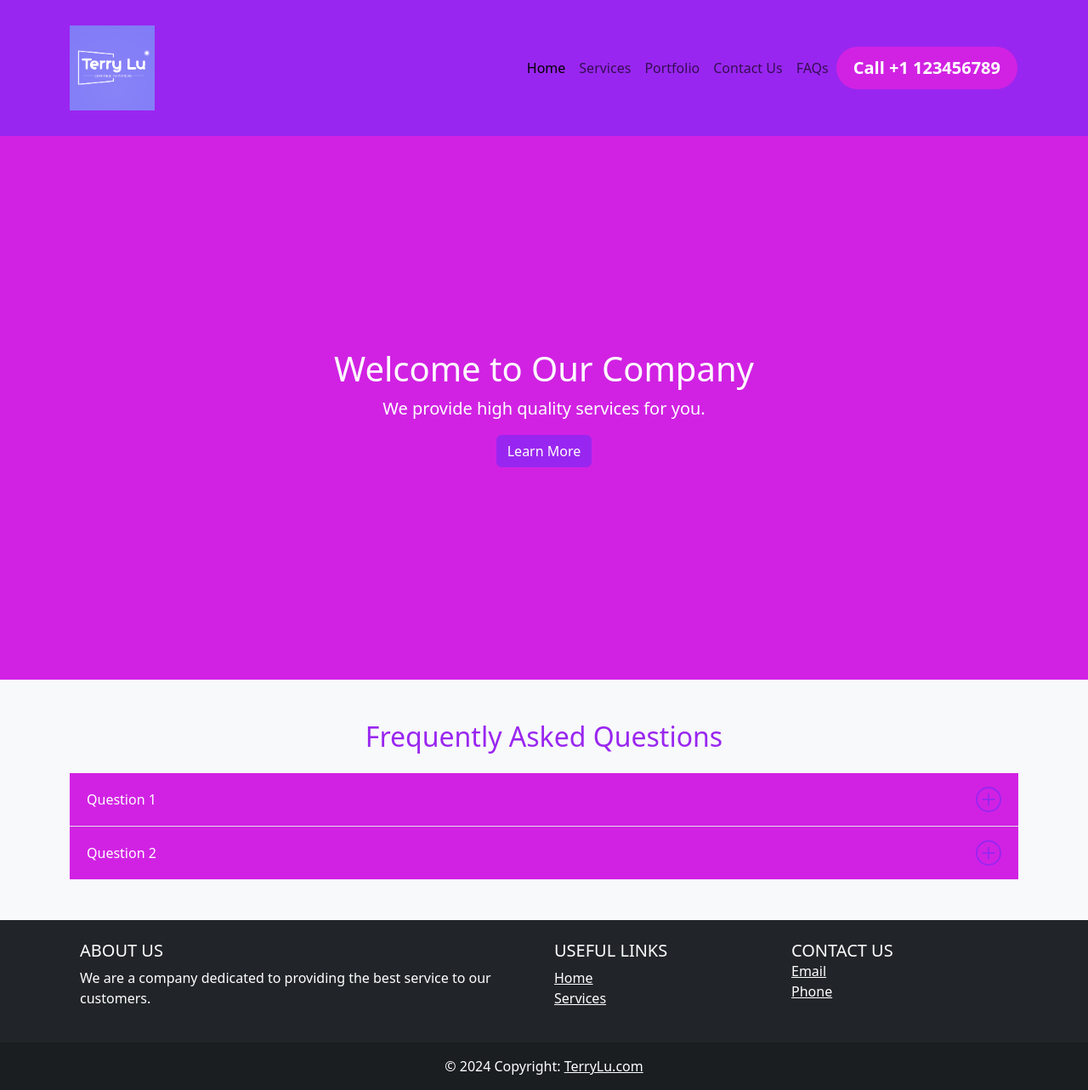
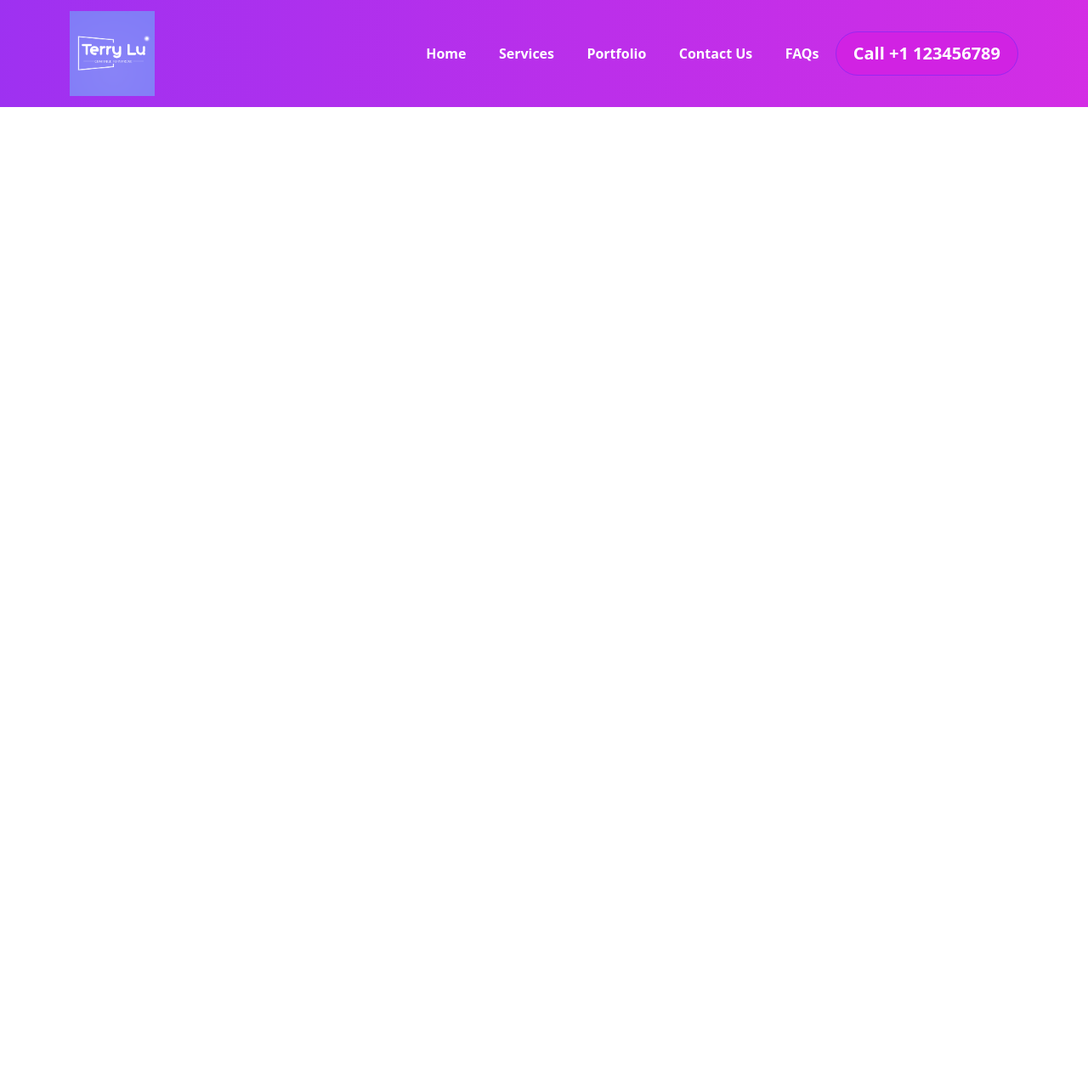
Before and after one commit to Terry9022/bootstrap-v5, a website: page index.html in a window 1280 px wide. Shown: the whole page at 85% size. After the commit the page ends 800 px from the top, so only its background shows below. Drawn offline with Linux system fonts and the light colour scheme.

Commit message:
back to learning add nav css

```diff
--- a/index.html
+++ b/index.html
@@ -8,10 +8,7 @@
   </head>
   <body>
     <!-- start the navbar section -->
-    <nav
-      class="navbar navbar-expand-lg navbar-light bg-primary"
-      style="height: 20vh"
-    >
+    <nav class="navbar navbar-expand-lg navbar-light menu">
       <div class="container">
         <a class="navbar-brand" href="#">
           <img
@@ -64,140 +61,6 @@
         </div>
       </div>
     </nav>
-    <!-- Home section -->
-    <div class="bg-secondary text-white text-center py-5" style="height: 80vh">
-      <div
-        class="container d-flex flex-column align-items-center justify-content-center"
-        style="height: 100%"
-      >
-        <h1>Welcome to Our Company</h1>
-        <div class="lead">We provide high quality services for you.</div>
-        <a href="#" class="btn btn-primary mt-3">Learn More</a>
-      </div>
-    </div>
-    <!-- Services section -->
-    <!-- Portfolio section  -->
-    <!-- Contact Us -->
-    <!-- FAQs -->
-    <!-- FAQ Section -->
-    <section class="text-white py-5" style="background-color: #f8f9fa">
-      <div class="container">
-        <h2 class="text-center mb-4 text-primary">
-          Frequently Asked Questions
-        </h2>
-
-        <div class="accordion accordion-flush" id="faqAccordion">
-          <!-- Question 1 -->
-          <div class="accordion-item">
-            <h2 class="accordion-header" id="headingOne">
-              <button
-                class="accordion-button collapsed bg-secondary text-white"
-                type="button"
-                data-bs-toggle="collapse"
-                data-bs-target="#collapseOne"
-                aria-expanded="false"
-                aria-controls="collapseOne"
-              >
-                Question 1
-              </button>
-            </h2>
-            <div
-              id="collapseOne"
-              class="accordion-collapse collapse"
-              aria-labelledby="headingOne"
-              data-bs-parent="#faqAccordion"
-            >
-              <div class="accordion-body">Answer to Question 1.</div>
-            </div>
-          </div>
-          <!-- Question 2 -->
-          <div class="accordion-item">
-            <h2 class="accordion-header" id="headingTwo">
-              <button
-                class="accordion-button collapsed bg-secondary text-white"
-                type="button"
-                data-bs-toggle="collapse"
-                data-bs-target="#collapseTwo"
-                aria-expanded="false"
-                aria-controls="collapseTwo"
-              >
-                Question 2
-              </button>
-            </h2>
-            <div
-              id="collapseTwo"
-              class="accordion-collapse collapse"
-              aria-labelledby="headingTwo"
-              data-bs-parent="#faqAccordion"
-            >
-              <div class="accordion-body">Answer to Question 2.</div>
-            </div>
-          </div>
-          <!-- Add more questions as needed -->
-        </div>
-      </div>
-    </section>
-    <!-- Footer -->
-
-    <!-- Footer Section -->
-    <footer class="bg-dark text-white text-center text-lg-start">
-      <!-- Grid container -->
-      <div class="container p-4">
-        <!--Grid row-->
-        <div class="row">
-          <!--Grid column-->
-          <div class="col-lg-6 col-md-12 mb-4 mb-md-0">
-            <h5 class="text-uppercase">About Us</h5>
-
-            <p>
-              We are a company dedicated to providing the best service to our
-              customers.
-            </p>
-          </div>
-          <!--Grid column-->
-
-          <!--Grid column-->
-          <div class="col-lg-3 col-md-6 mb-4 mb-md-0">
-            <h5 class="text-uppercase">Useful Links</h5>
-
-            <ul class="list-unstyled mb-0">
-              <li>
-                <a href="#!" class="text-white">Home</a>
-              </li>
-              <li>
-                <a href="#!" class="text-white">Services</a>
-              </li>
-            </ul>
-          </div>
-          <!--Grid column-->
-
-          <!--Grid column-->
-          <div class="col-lg-3 col-md-6 mb-4 mb-md-0">
-            <h5 class="text-uppercase mb-0">Contact Us</h5>
-
-            <ul class="list-unstyled">
-              <li>
-                <a href="#!" class="text-white">Email</a>
-              </li>
-              <li>
-                <a href="#!" class="text-white">Phone</a>
-              </li>
-            </ul>
-          </div>
-          <!--Grid column-->
-        </div>
-        <!--Grid row-->
-      </div>
-      <!-- Grid container -->
-
-      <!-- Copyright -->
-      <div class="text-center p-3" style="background-color: rgba(0, 0, 0, 0.2)">
-        © 2024 Copyright:
-        <a class="text-white" href="#">TerryLu.com</a>
-      </div>
-      <!-- Copyright -->
-    </footer>
-
-    <script src="/assets/js/bootstrap.bundle.js"></script>
+    <script src="assets/js/bootstrap.bundle.js"></script>
   </body>
 </html>
--- a/scss/components/_mixins.scss
+++ b/scss/components/_mixins.scss
@@ -0,0 +1,10 @@
+@use "../custom" as *;
+
+// Gradient Mixin
+@mixin gradient {
+  background: linear-gradient(
+    to right,
+    rgba($primary, 0.95),
+    rgba($secondary, 0.95)
+  );
+}
--- a/scss/sections/_navbar.scss
+++ b/scss/sections/_navbar.scss
@@ -0,0 +1,15 @@
+@use "../custom" as *;
+@use "../components/mixins" as *;
+
+.menu {
+  @include gradient;
+  li {
+    padding: 0 0.7rem;
+
+    a {
+      color: $white !important;
+      text-transform: capitalize;
+      font-weight: 600;
+    }
+  }
+}
```
Also changed, not shown: assets/css/style.css, dist/css/style.min.css (deleted), 2 other files.
